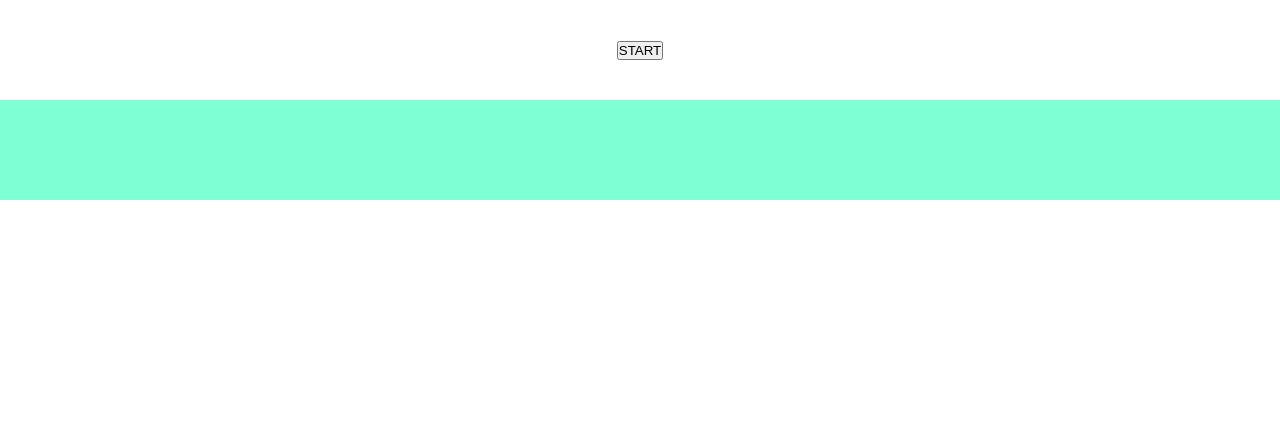
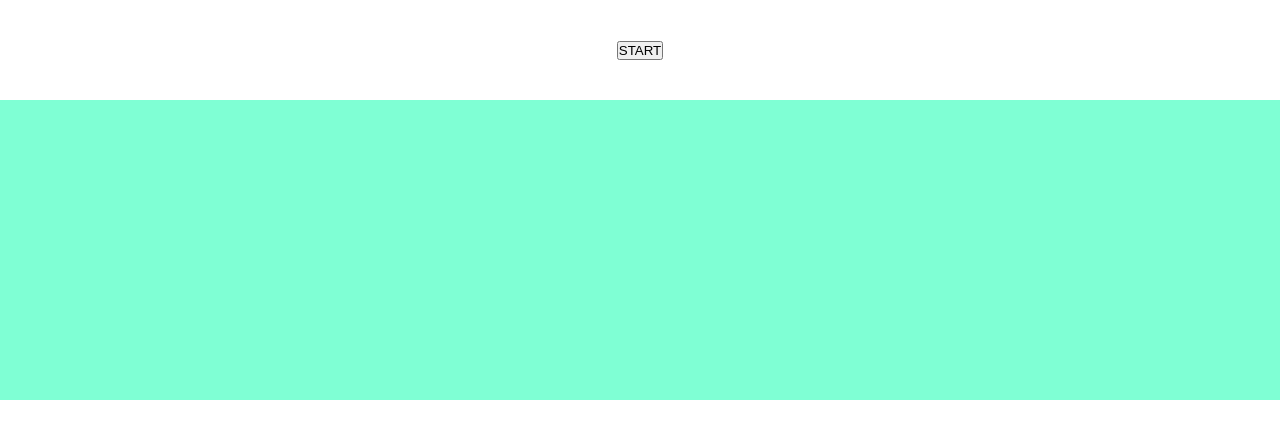
Before and after one commit to CarloSalaris/js-campominato-grid, a plain HTML site: page index.html in a window 1280 px wide. Drawn offline with Linux system fonts and the light colour scheme.

Commit message:
CSS - .square in utilities + container height

```diff
--- a/css/style.css
+++ b/css/style.css
@@ -8,6 +8,9 @@
     box-sizing: border-box;
 }
 
+/*****************************
+    UTILITIES
+******************************/
 .square {
     float: left;
     width: calc(100% / 10);
@@ -19,9 +22,6 @@
     align-items: center;
 }
 
-/*****************************
-    UTILITY
-******************************/
 .hide {
     display: none;
 }
@@ -49,7 +49,8 @@ header,
 
 #container {
     background-color: aquamarine;
-    text-align: center;
+    min-height: 300px;
+
 }
 
 #grid {
--- a/js/main.js
+++ b/js/main.js
@@ -33,16 +33,12 @@
                         console.log("the number you selected is: " + i)
                     }
                 );
-                //Con il click associo la classe colore
 
+                //"appendo" il quadrato
                 gridElement.append(newSquare);
             }
         }
     );
-
-
-
-
 
 
 
```
